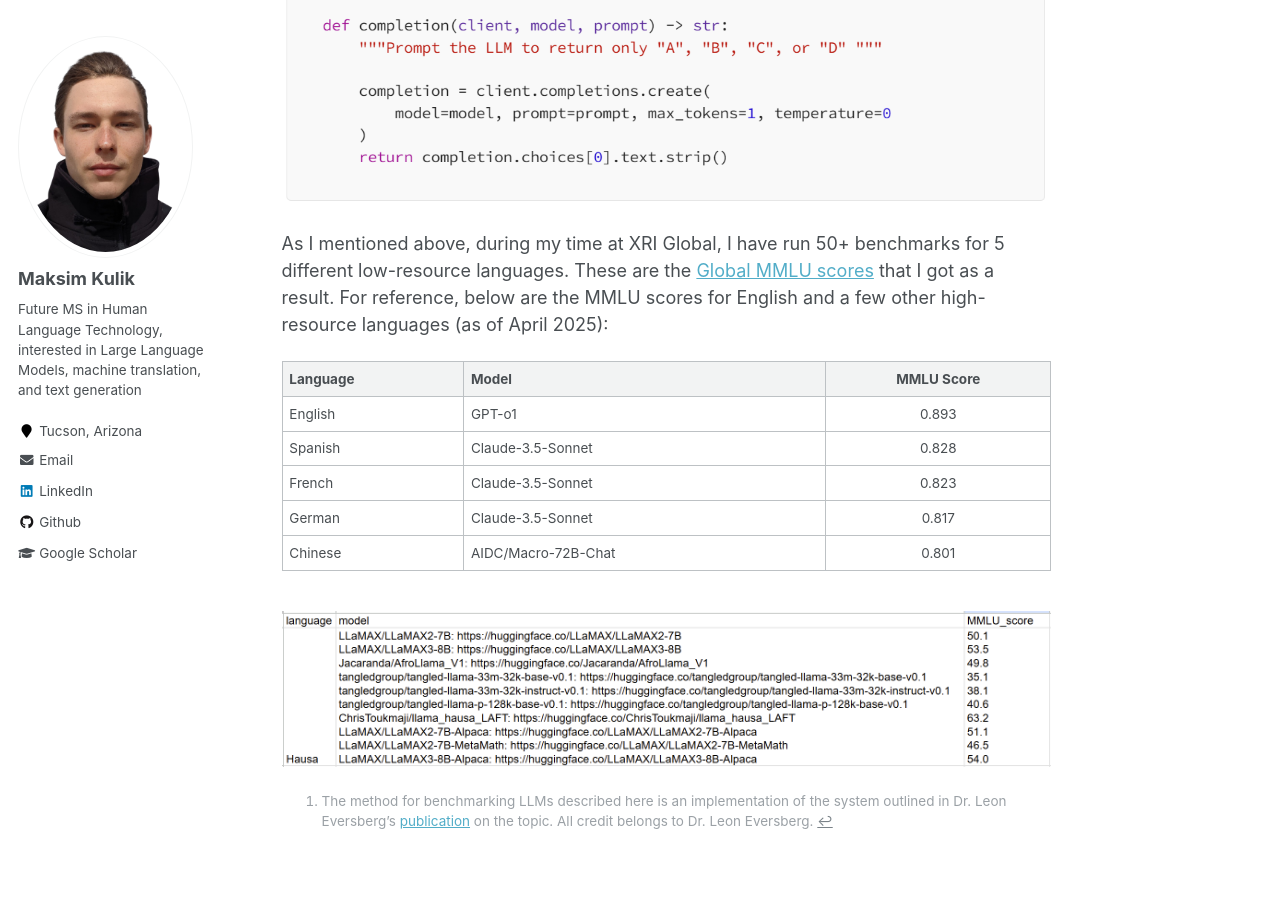
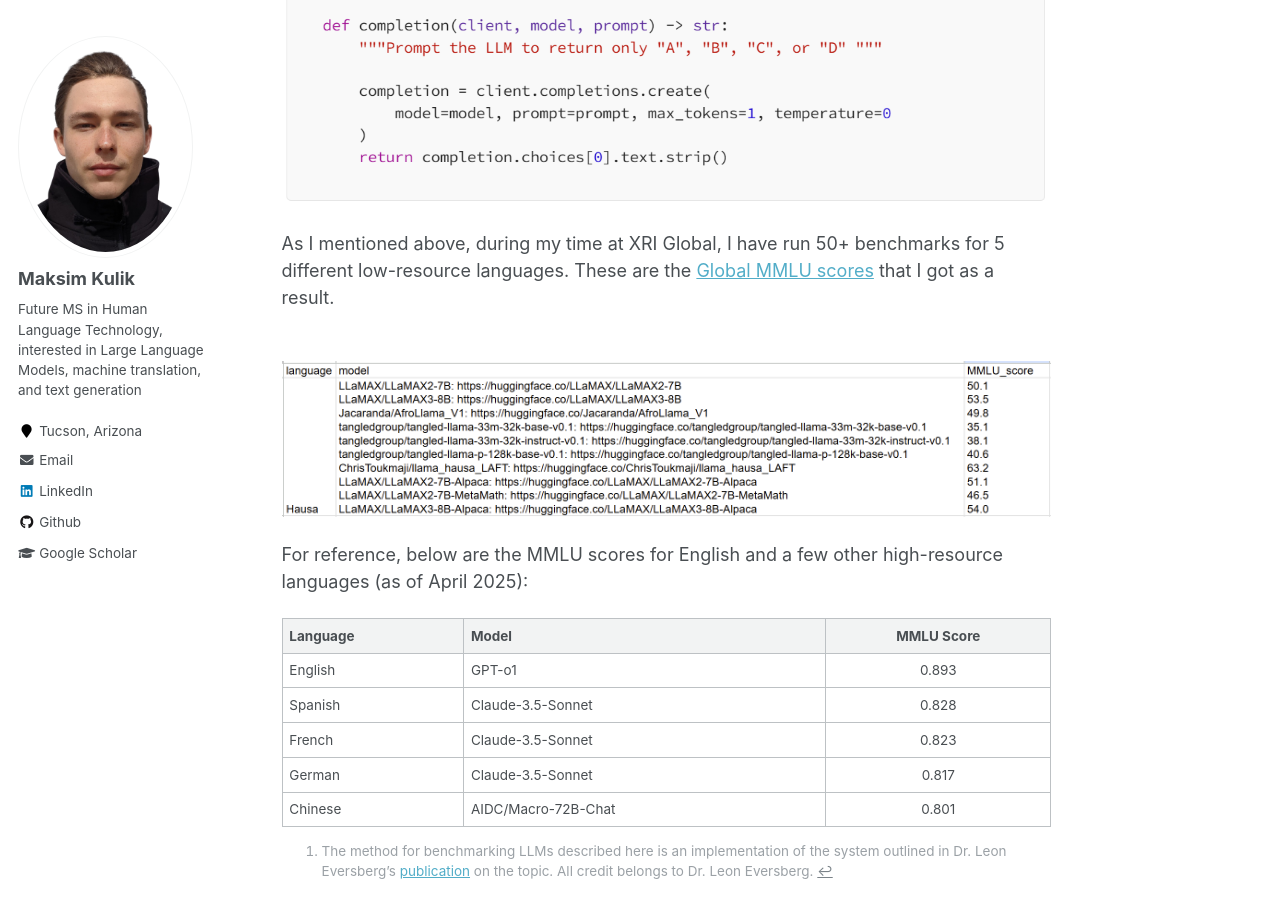
Before and after one commit to h-akston/h-akston.github.io, a Jekyll site: the page built from _portfolio/portfolio-1.md, in a window 1280 px wide and 900 px high, scrolled down 5933 px. Built offline with Jekyll 4.4.1, drawn with Linux system fonts in a browser that asks for light colours.

Commit message:
Minor edits to portfolio project 1

```diff
--- a/_portfolio/portfolio-1.md
+++ b/_portfolio/portfolio-1.md
@@ -64,7 +64,11 @@ After that it's just a question of building a prompt, repeatedly querying the LL
 
 <br/><img src='/images/prompt-llm.png'>
 
-As I mentioned above, during my time at XRI Global, I have run 50+ benchmarks for 5 different low-resource languages. These are the [Global MMLU scores](https://docs.google.com/spreadsheets/d/168Ib_olHqMRWTXDQtM5JiH5JCocfhszB/edit?usp=sharing&ouid=117745677267270111267&rtpof=true&sd=true) that I got as a result. For reference, below are the MMLU scores for English and a few other high-resource languages (as of April 2025):
+As I mentioned above, during my time at XRI Global, I have run 50+ benchmarks for 5 different low-resource languages. These are the [Global MMLU scores](https://docs.google.com/spreadsheets/d/168Ib_olHqMRWTXDQtM5JiH5JCocfhszB/edit?usp=sharing&ouid=117745677267270111267&rtpof=true&sd=true) that I got as a result.
+
+<br/><img src='/images/bench-results.png'>
+
+For reference, below are the MMLU scores for English and a few other high-resource languages (as of April 2025):
 
 | Language | Model | MMLU Score |
 |:--- |:---- |:----:|
@@ -74,6 +78,4 @@ As I mentioned above, during my time at XRI Global, I have run 50+ benchmarks fo
 |German| Claude-3.5-Sonnet | 0.817 |
 |Chinese| AIDC/Macro-72B-Chat | 0.801 |
 
-<br/><img src='/images/bench-results.png'>
-
 [^note]: The method for benchmarking LLMs described here is an implementation of the system outlined in Dr. Leon Eversberg's [publication](https://medium.com/data-science/how-to-evaluate-multilingual-llms-with-global-mmlu-ce314aedee8f) on the topic. All credit belongs to Dr. Leon Eversberg.
```
